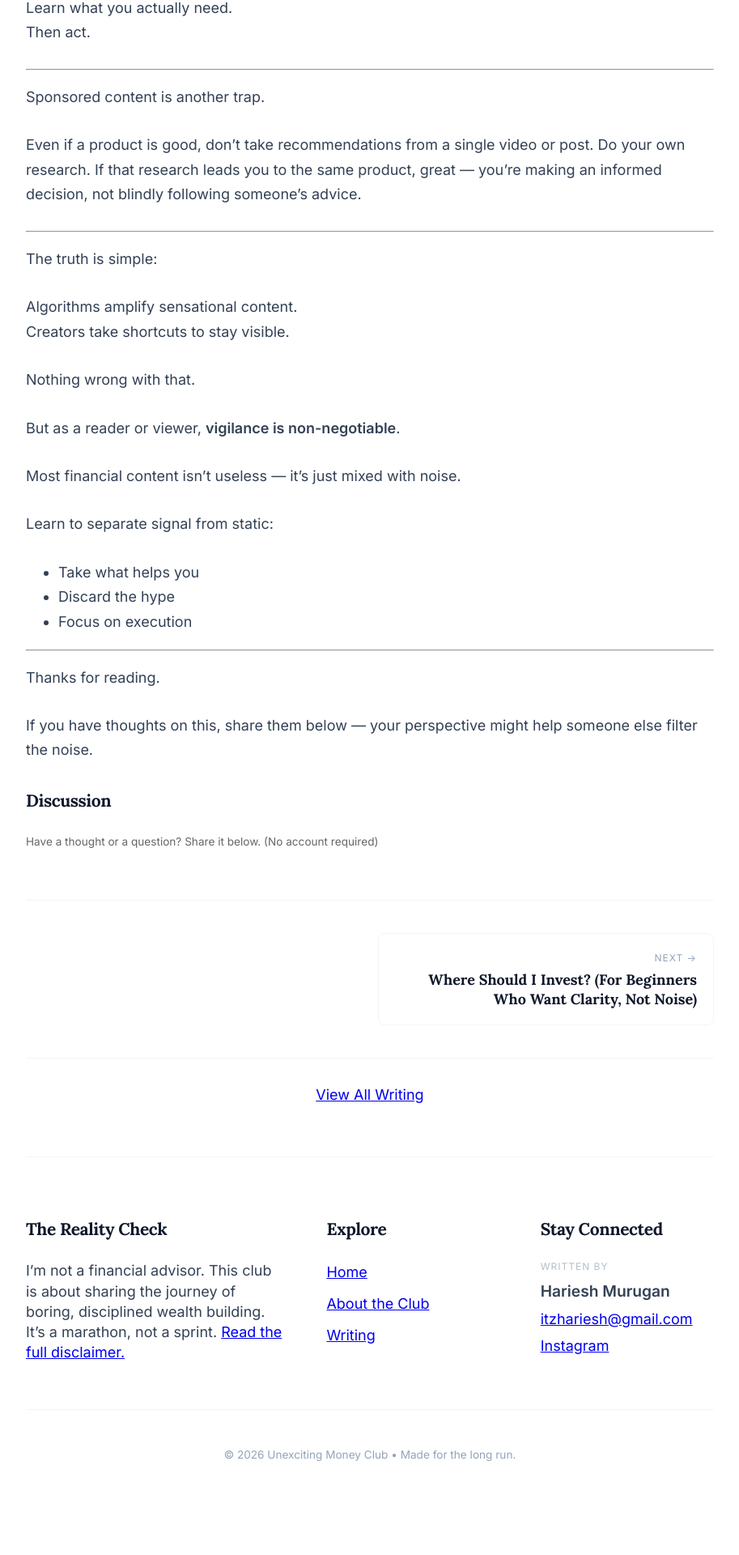
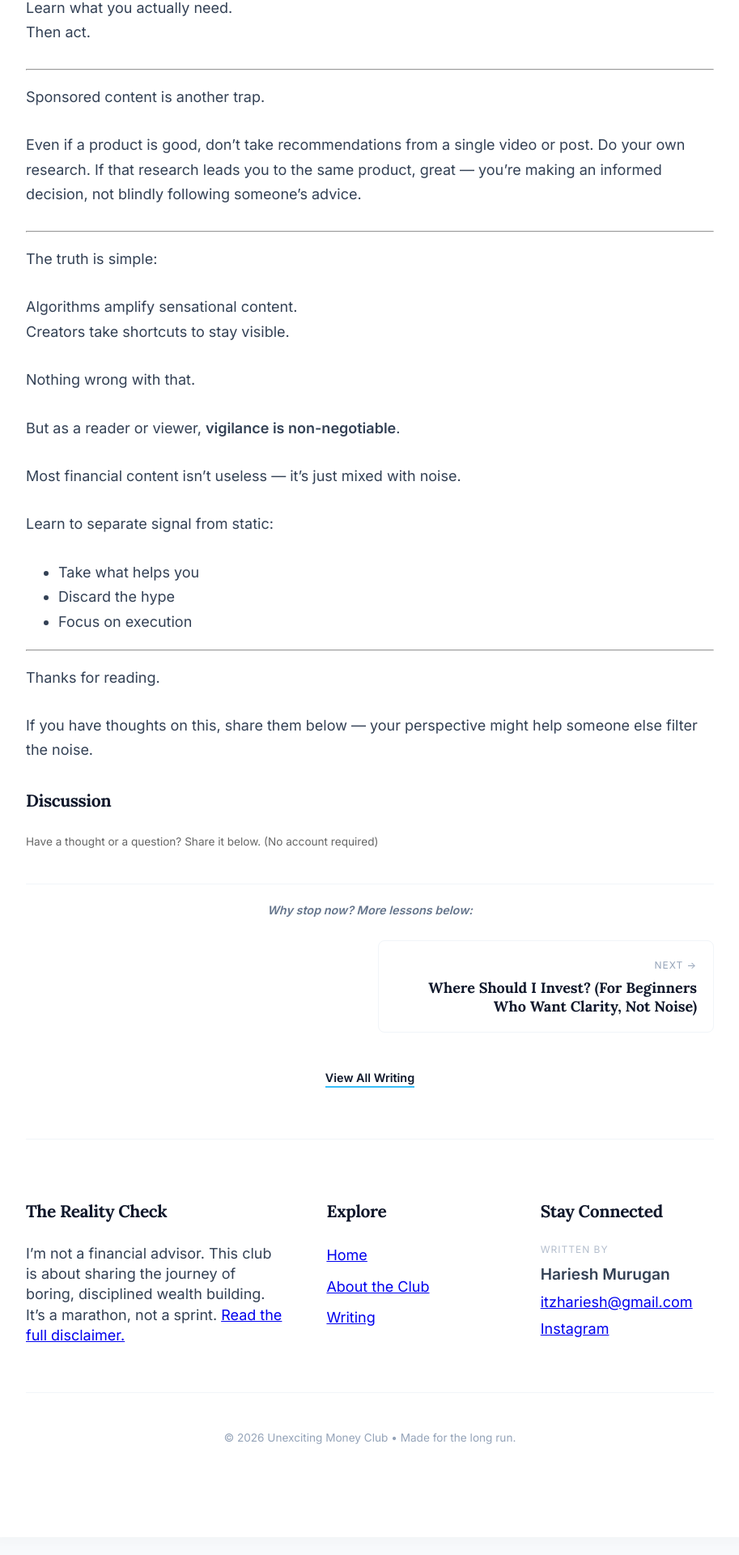
Before and after one commit to HarieshMK/HarieshMK.github.io, a Jekyll site: the page built from _posts/2026-01-25-why-most-finance-content-is-noise.md, in a window 1280 px wide. Shown: the part 1937-3857 px from the top of the page at 81% size, without its empty margins (183-1096 px from the left). Built offline with Jekyll 4.4.1, drawn with Linux system fonts in a browser that asks for light colours; comment, search, counter and statistics services are not loaded; after the commit the page ends 3835 px from its top, so only the background shows below that.

Commit message:
Update style.css

```diff
--- a/assets/css/style.css
+++ b/assets/css/style.css
@@ -68,9 +68,7 @@
   box-shadow: 0 4px 12px rgba(0,0,0,0.1);
 }
 
-#theme-toggle:hover {
-  transform: scale(1.1) rotate(15deg);
-}
+#theme-toggle:hover { transform: scale(1.1) rotate(15deg); }
 
 .nav-list {
   list-style: none;
@@ -128,10 +126,7 @@
   margin-bottom: 50px;
 }
 
-.footer-col p {
-    margin: 0 0 8px 0 !important;
-    line-height: 1.4;
-}
+.footer-col p { margin: 0 0 8px 0 !important; line-height: 1.4; }
 
 .by-line {
     margin: 0 0 2px 0 !important;
@@ -142,18 +137,9 @@
     opacity: 0.7;
 }
 
-.author-name {
-    margin: 0 0 12px 0 !important;
-    font-size: 1.2rem;
-    display: block;
-}
+.author-name { margin: 0 0 12px 0 !important; font-size: 1.2rem; display: block; }
 
-.footer-links {
-    list-style: none;
-    padding: 0;
-    margin: 0;
-}
-
+.footer-links { list-style: none; padding: 0; margin: 0; }
 .footer-links li { margin-bottom: 8px; }
 
 .footer-bottom {
@@ -164,18 +150,31 @@
   color: #94a3b8;
 }
 
-/* ===== 5. POST NAVIGATION STYLES ===== */
+/* ===== 5. THE HOOK (Post Navigation & View All) ===== */
 .post-footer {
-  margin-top: 60px;
-  padding-top: 40px;
+  margin-top: 40px;
+  padding-top: 20px;
   border-top: 1px solid #f1f5f9;
+  text-align: center;
+}
+
+/* Your custom hook header */
+.post-footer::before {
+    content: "Why stop now? More lessons below:";
+    display: block;
+    font-size: 0.9rem;
+    color: #64748b;
+    margin-bottom: 25px;
+    font-weight: 600;
+    font-style: italic;
 }
 
 .post-nav {
   display: flex;
   justify-content: space-between;
   gap: 20px;
-  margin-bottom: 40px;
+  margin-bottom: 30px;
+  text-align: left;
 }
 
 .nav-prev, .nav-next { flex: 1; width: 50%; }
@@ -212,83 +211,66 @@
   line-height: 1.3;
 }
 
+/* Clean "View All" Button Transition */
 .back-to-blog-container {
-  text-align: center;
-  border-top: 1px solid #f1f5f9;
-  padding-top: 30px;
+  border-top: none; /* Removed the awkward line */
+  padding-top: 10px;
 }
 
-/* ===== 6. PREMIUM DARK MODE (Balanced Theme) ===== */
-.dark-theme body {
-  background-color: #0b1120;
-  color: #e2e8f0;
+.back-to-blog-container a {
+    text-decoration: none;
+    font-weight: 600;
+    font-size: 0.9rem;
+    color: #0f172a;
+    border-bottom: 2px solid #38bdf8;
+    padding-bottom: 2px;
+    transition: all 0.3s ease;
 }
 
-.dark-theme .container {
-  background: #0f172a;
+.back-to-blog-container a:hover {
+    color: #38bdf8;
+    border-bottom-color: #0f172a;
 }
 
-.dark-theme .post-card,
-.dark-theme .home-card,
-.dark-theme .nav-link,
-.dark-theme .ml-embedded,
-.dark-theme .ml-form-embedWrapper,
-.dark-theme .ml-form-embedBody,
-.dark-theme .ml-form-embedContainer {
+/* ===== 6. PREMIUM DARK MODE ===== */
+.dark-theme body { background-color: #0b1120; color: #e2e8f0; }
+.dark-theme .container { background: #0f172a; }
+
+.dark-theme .post-card, .dark-theme .home-card, .dark-theme .nav-link, .dark-theme .ml-embedded, .dark-theme .ml-form-embedWrapper, .dark-theme .ml-form-embedBody, .dark-theme .ml-form-embedContainer {
     background-color: #1e293b !important;
     border: 1px solid #334155 !important;
     border-radius: 8px;
 }
 
-/* Newsletter text visibility */
-.dark-theme .ml-form-embedBody h4,
-.dark-theme .ml-form-embedBody p,
-.dark-theme .ml-form-embedContent p,
-.dark-theme .ml-form-embedContent h4,
-.dark-theme .ml-form-successBody h4 {
-    color: #ffffff !important;
-}
+.dark-theme .ml-form-embedBody h4, .dark-theme .ml-form-embedBody p, .dark-theme .ml-form-embedContent p, .dark-theme .ml-form-embedContent h4, .dark-theme .ml-form-successBody h4 { color: #ffffff !important; }
 
-/* Restoration of the White Email & Comment Input Boxes */
-.dark-theme .ml-form-embedBody .form-control,
-.dark-theme #cusdis_thread input,
-.dark-theme #cusdis_thread textarea {
+.dark-theme .ml-form-embedBody .form-control, .dark-theme #cusdis_thread input, .dark-theme #cusdis_thread textarea {
     background-color: #ffffff !important;
     color: #0f172a !important;
     border: 2px solid #38bdf8 !important;
 }
 
-.dark-theme h1, .dark-theme h2, .dark-theme h3,
-.dark-theme h1 a, .dark-theme .post-title,
-.dark-theme .nav-title, .dark-theme strong {
-    color: #ffffff !important;
-}
+.dark-theme h1, .dark-theme h2, .dark-theme h3, .dark-theme h1 a, .dark-theme .post-title, .dark-theme .nav-title, .dark-theme strong, .dark-theme .back-to-blog-container a { color: #ffffff !important; }
 
 .dark-theme a { color: #38bdf8; }
 .dark-theme .back-link { color: #cbd5e1; }
 .dark-theme .back-link:hover { color: #ffffff; }
 
-.dark-theme #theme-toggle {
-    background: rgba(30, 41, 59, 0.7);
-    backdrop-filter: blur(10px);
-    border-color: #475569;
-    color: #fbbf24;
-}
+.dark-theme #theme-toggle { background: rgba(30, 41, 59, 0.7); backdrop-filter: blur(10px); border-color: #475569; color: #fbbf24; }
 
-/* DISCUSSION SECTION FIX - BRIGHT TEXT ON DARK BACKGROUND */
+.dark-theme .post-footer::before { color: #94a3b8; }
+
+/* DISCUSSION SECTION FIX */
 .dark-theme #cusdis_thread { color: #ffffff !important; }
-.dark-theme #cusdis_thread label,
-.dark-theme .comments label {
-    color: #ffffff !important; /* Forces Nickname/Email/Reply labels to be white */
-    opacity: 1 !important;
-}
+.dark-theme #cusdis_thread label, .dark-theme .comments label { color: #ffffff !important; opacity: 1 !important; }
 .dark-theme iframe[src*="cusdis"] { color-scheme: dark; }
 
 #cusdis_thread iframe {
     width: 100% !important;
-    min-height: 450px !important;
+    min-height: 200px !important;
     border: none !important;
     display: block !important;
+    overflow: hidden !important;
 }
 
 /* Mobile Tweaks */
@@ -311,7 +293,4 @@
     transition: transform 0.2s ease !important;
 }
 
-#cusdis_thread button:hover {
-    transform: translateY(-2px) !important;
-    background: #ffffff !important;
-}
+#cusdis_thread button:hover { transform: translateY(-2px) !important; background: #ffffff !important; }
```
